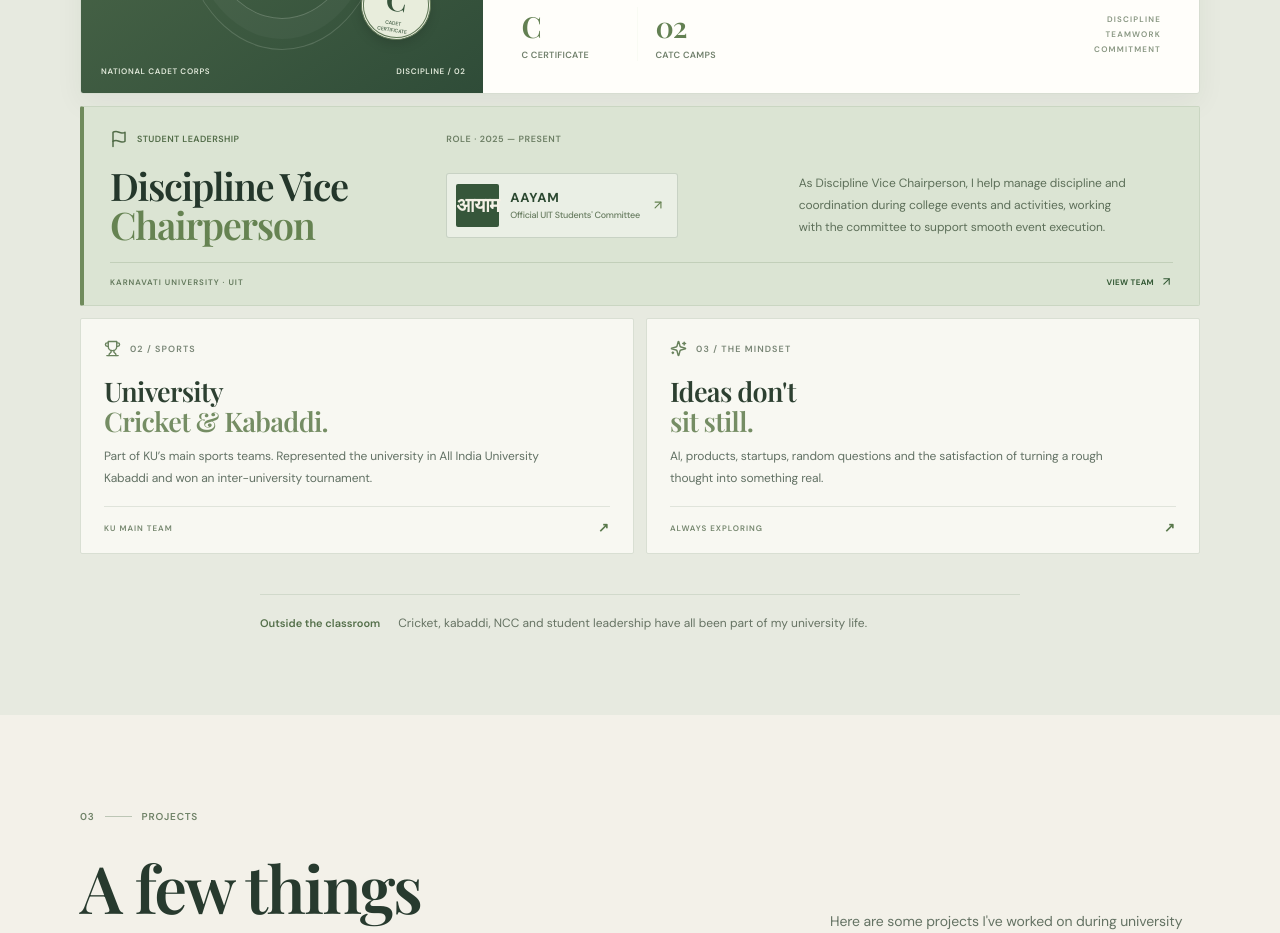
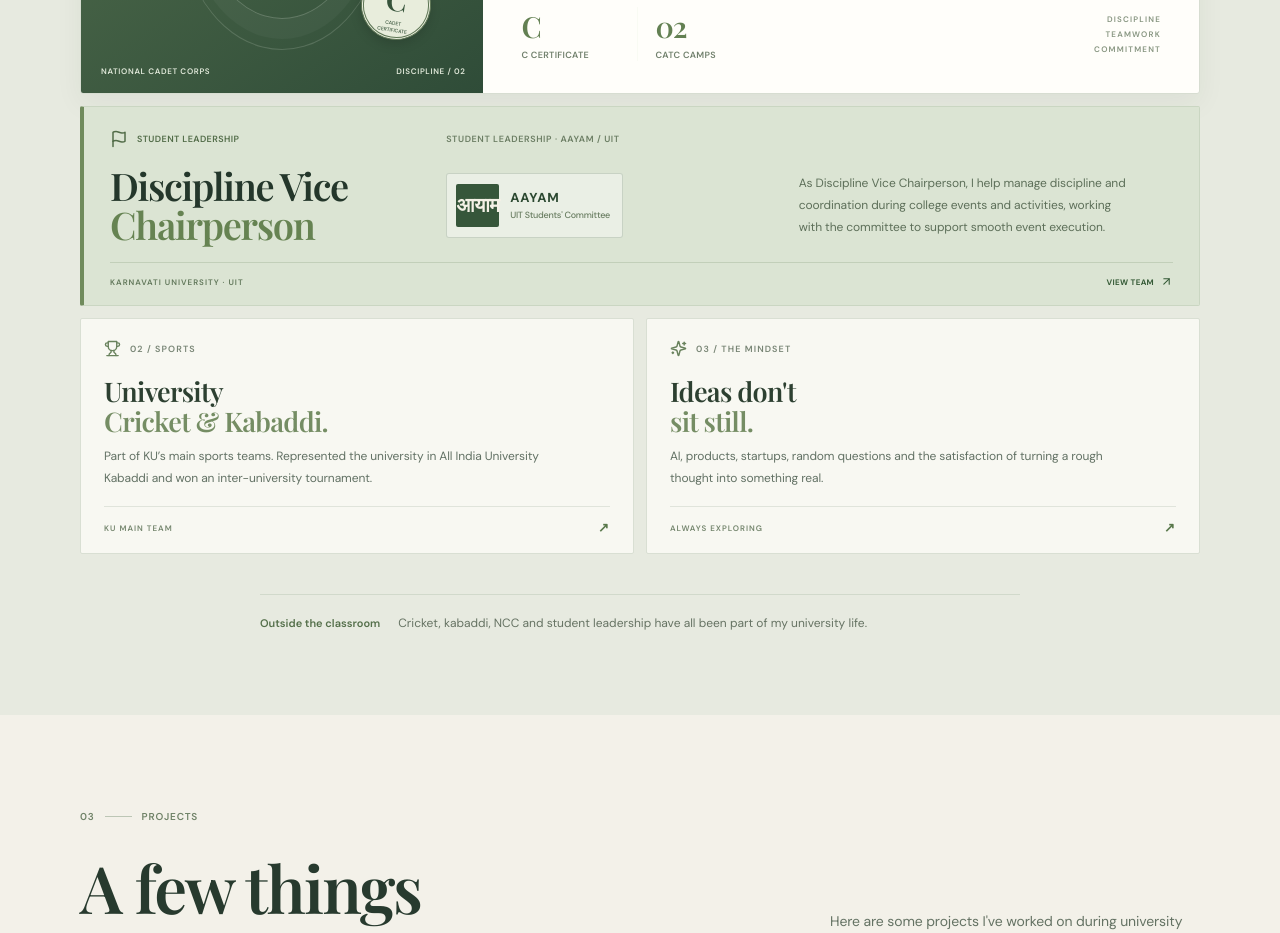
Before and after one commit to abhitiwari12/abhitiwari, a React (Vite) app: page / in a window 1280 px wide. Shown: the part 2020-2953 px from the top of the page. Built offline with nearby package versions, Linux system fonts and the light colour scheme; a web font is replaced by a local one.

Commit message:
Keep only AAYAM team link and remove unconfirmed tenure date

```diff
--- a/src/main.jsx
+++ b/src/main.jsx
@@ -111,13 +111,12 @@ function App() {
     <div className="formation-side-grid">
      <article className="formation-tile leadership-tile formation-role-featured reveal">
        <div className="tile-overline"><Flag size={18}/><span>STUDENT LEADERSHIP</span></div>
-       <div className="position-label">ROLE · 2025 — PRESENT</div>
+       <div className="position-label">STUDENT LEADERSHIP · AAYAM / UIT</div>
        <h3><span>Discipline Vice</span><em>Chairperson</em></h3>
-       <a className="position-organisation aayam-organisation" href="https://aayam.online/" target="_blank" rel="noreferrer" aria-label="AAYAM official UIT Students' Committee website">
+       <div className="position-organisation aayam-organisation" aria-label="AAYAM — UIT Students' Committee">
          <span className="aayam-script">आयाम</span>
-         <span className="aayam-name"><strong>AAYAM</strong><small>Official UIT Students' Committee</small></span>
-         <ArrowUpRight size={14}/>
-       </a>
+         <span className="aayam-name"><strong>AAYAM</strong><small>UIT Students' Committee</small></span>
+       </div>
        <p>As Discipline Vice Chairperson, I help manage discipline and coordination during college events and activities, working with the committee to support smooth event execution.</p>
        <div className="tile-bottom">
          <span>KARNAVATI UNIVERSITY · UIT</span>
```
